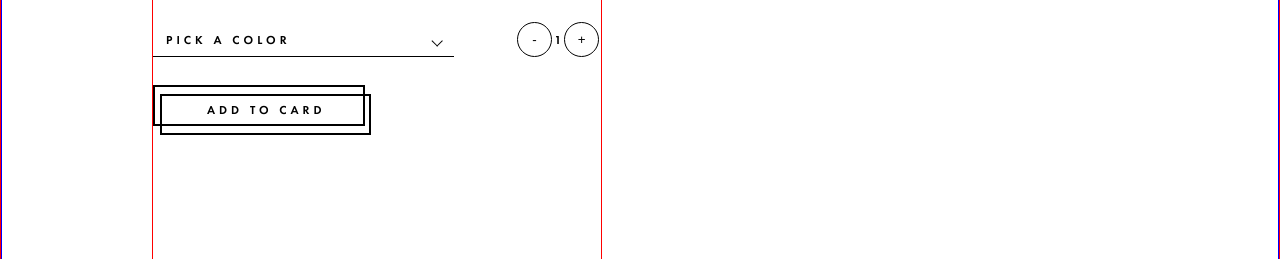
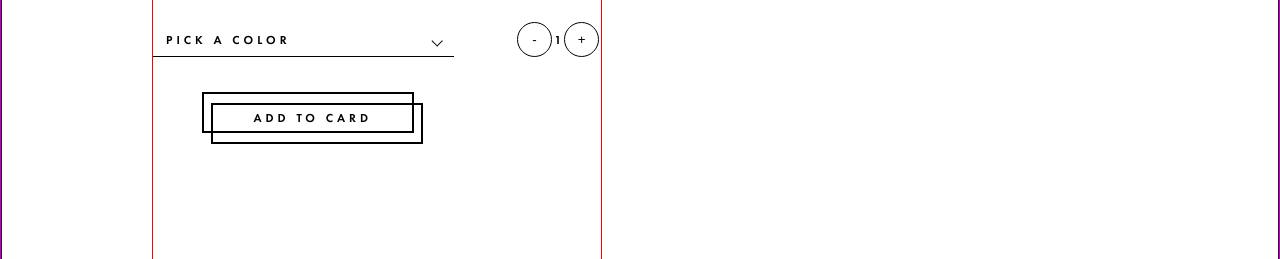
Before and after one commit to webAnatoly/t-geexHtml, a website: page frontend/index.html in a window 1280 px wide. Shown: the part 541-800 px from the top of the page. Drawn offline with nearby package versions, Linux system fonts and the light colour scheme; files that its build step writes are made by us from their sources.

Commit message:
обернул кнопку в див и добавил анимации

```diff
--- a/frontend/index.html
+++ b/frontend/index.html
@@ -58,7 +58,9 @@
             <button class="btn-rounded">+</button>
           </div>
         </div>
-        <button class="btn section-1__main__btn">add to card</button>
+        <div class="btn-double-border section-1__main__btn">
+          <button>add to card</button>
+        </div>
       </div>
     </section>
     <section class="section-2"></section>
--- a/frontend/scss/components/_buttons.scss
+++ b/frontend/scss/components/_buttons.scss
@@ -1,37 +1,63 @@
-// кнопка с двойной рамкой
-.btn {
+.btn-double-border {
+  position: relative;
+  width: 21.15rem;
+  height: 4.14rem;
+  text-align: center;
+
+  & > button {
     font-family: "Futura PT Demi", "Vrinda", "Verdana", "Arial", sans-serif;
     font-size: 1.2rem;
     line-height: 2.6rem;
     letter-spacing: .4rem;
     text-transform: uppercase;
     border: none;
+    width: 100%;
+    height: 100%;
+    display: block;
     background-color: transparent;
-  position: relative;
+    transition: transform .2s;
+  }
 
   &::before {
     content: '';
+    display: block;
     width: 21.15rem;
     height: 4.14rem;
     border: 2px solid $color-dark-1;
     position: absolute;
-    top: -1.2rem;
-    left: -5.4rem;
+    top: -.5rem;
+    left: -.5rem;
+    transition: all .3s;
   }
 
   &::after {
     content: '';
+    display: block;
     width: 21.15rem;
     height: 4.14rem;
     border: 2px solid $color-dark-1;
     position: absolute;
-    top: -.3rem;
-    left: -4.75rem;
+    top: .6rem;
+    right: -.4rem;
+    transition: all .2s;
+  }
+
+  &:hover {
+    cursor: pointer;
+
+    & > button { transform: scale(1.1); }
+
+    &::before {
+      top: 0;
+      left: 0;
+    }
+    &::after {
+      top: 0;
+      right: 0;
+    }
   }
 }
 
-
-// круглая кнопка
 .btn-rounded {
   width: 3.54rem;
   height: 3.54rem;
```
Lines whose indentation alone changed are shown as unchanged.
